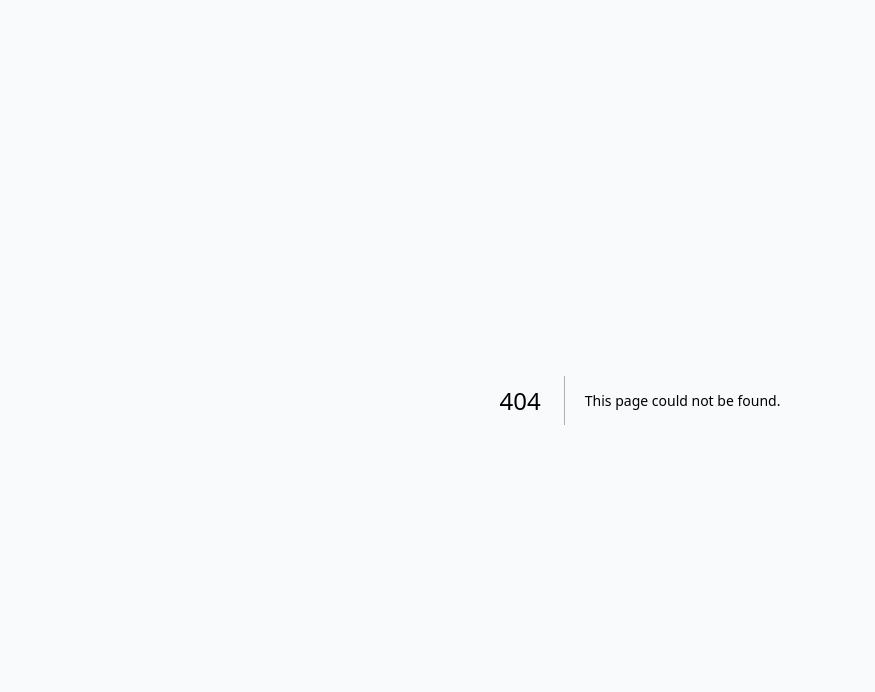
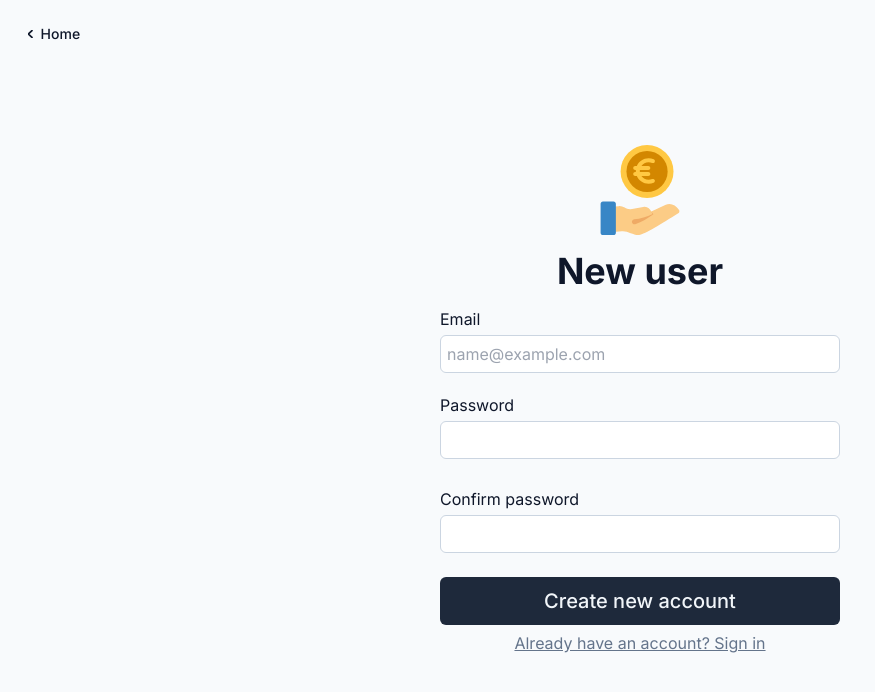
Before and after one commit to AdamSitarcik/expense_tracker, a Next.js app in the folder client/: page /register in a window 1280 px wide. Before the commit this address had no page. Shown: the top 692 px of the page, without its empty margins (0-875 px from the left). Built offline with nearby package versions, Linux system fonts and the light colour scheme.

Commit message:
design register page and validate inputs on FE

```diff
--- /dev/null
+++ b/client/src/app/(auth)/register/page.tsx
@@ -0,0 +1,145 @@
+'use client';
+
+import { buttonVariants } from '@/components/button';
+import { HomeBtn } from '@/components/homeBtn';
+import { Logo } from '@/components/icons';
+import { cn } from '@/lib/utils';
+import type { NextPage } from 'next';
+import { useEffect, useState } from 'react';
+
+const Page: NextPage = () => {
+    const [emailValue, setEmailValue] = useState('');
+    const [passwordValue, setPasswordValue] = useState('');
+    const [confirmPasswordValue, setConfirmPasswordValue] = useState('');
+    const [passwordsMatch, setPasswordsMatch] = useState(true);
+    const [validPassword, setValidPassword] = useState(false);
+    const [validEmail, setValidEmail] = useState(false);
+
+    const validatePassword = (password: string) => {
+        if (password.length > 0)
+            setValidPassword(
+                /^(?=.*\d)(?=.*[a-z])(?=.*[A-Z])(?=.*[a-zA-Z]).{7,}$/.test(
+                    password
+                )
+            );
+        else setValidPassword(false);
+    };
+
+    const validateEmail = (email: string) => {
+        if (email.length > 0)
+            setValidEmail(
+                /^[a-zA-Z][a-zA-Z0-9._-]*@[a-zA-Z0-9._-]+\.[a-zA-Z]{2,5}$/.test(
+                    email
+                )
+            );
+        else setValidEmail(false);
+    };
+
+    useEffect(() => {
+        if (passwordValue.length > 0)
+            setPasswordsMatch(passwordValue == confirmPasswordValue);
+        else setPasswordsMatch(false);
+    }, [passwordValue, confirmPasswordValue]);
+
+    return (
+        <div className='container w-full h-screen flex flex-col justify-center items-center'>
+            <HomeBtn />
+            <div className='mx-auto w-full sm:w-[400px] flex flex-col justify-center'>
+                <Logo className='mx-auto' />
+                <h1 className='mt-4 font-bold text-3xl sm:text-4xl text-center'>
+                    New user
+                </h1>
+                <form className='flex flex-col justify-center mt-4 gap-1'>
+                    <label htmlFor='email'>Email</label>
+                    <input
+                        type='email'
+                        id='email'
+                        placeholder='name@example.com'
+                        value={emailValue}
+                        onChange={(e) => {
+                            setEmailValue(e.target.value);
+                            validateEmail(emailValue);
+                        }}
+                        className={
+                            emailValue.length > 0 && !validEmail
+                                ? 'border-red-600 focus-visible:outline-red-600 focus-visible:ring-red-300'
+                                : ''
+                        }
+                        required
+                    />
+                    <p className='text-red-500 mb-1'>
+                        {emailValue.length > 0 && !validEmail
+                            ? 'Invalid email address'
+                            : ''}
+                    </p>
+
+                    <label htmlFor='password'>Password</label>
+                    <input
+                        type='password'
+                        id='password'
+                        value={passwordValue}
+                        onChange={(e) => {
+                            setPasswordValue(e.target.value);
+                            validatePassword(passwordValue);
+                        }}
+                        className={
+                            passwordValue.length > 0 && !passwordsMatch
+                                ? 'border-red-600 focus-visible:outline-red-600 focus-visible:ring-red-300'
+                                : ''
+                        }
+                        required
+                    />
+                    <p className='text-red-500 mb-1'>
+                        {passwordValue.length < 7 && passwordValue.length > 0
+                            ? 'Passwords has to be at least 8 characters long'
+                            : ''}
+                    </p>
+                    <p className='text-red-500 mb-1'>
+                        {passwordValue.length > 0 && !validPassword
+                            ? 'Password must contain at least one uppercase, one lowercase and one numeric character'
+                            : ''}
+                    </p>
+
+                    <label htmlFor='confirm-password'>Confirm password</label>
+                    <input
+                        type='password'
+                        id='confirm-password'
+                        value={confirmPasswordValue}
+                        onChange={(e) => {
+                            setConfirmPasswordValue(e.target.value);
+                        }}
+                        className={
+                            confirmPasswordValue.length > 0 && !passwordsMatch
+                                ? 'border-red-600 focus-visible:outline-red-600 focus-visible:ring-red-300'
+                                : ''
+                        }
+                        required
+                    />
+                    <p className='text-red-500 mb-1'>
+                        {confirmPasswordValue.length > 0 && !passwordsMatch
+                            ? 'Passwords do not match'
+                            : ''}
+                    </p>
+
+                    <button
+                        className={cn(
+                            buttonVariants(),
+                            'w-full text-xl py-6 mt-1'
+                        )}
+                    >
+                        Create new account
+                    </button>
+                </form>
+
+                <a
+                    href='/sign-in'
+                    className='text-center mt-1.5 text-muted underline'
+                >
+                    Already have an account? Sign in
+                </a>
+            </div>
+        </div>
+    );
+};
+
+export default Page;
--- a/client/src/app/globals.css
+++ b/client/src/app/globals.css
@@ -22,3 +22,7 @@
 * {
     box-sizing: border-box;
 }
+
+input {
+    @apply border border-accent rounded-md p-1.5 mb-2 focus-visible:ring-2 focus-visible:ring-accent focus-visible:ring-offset-1 outline-slate-400
+}
```
